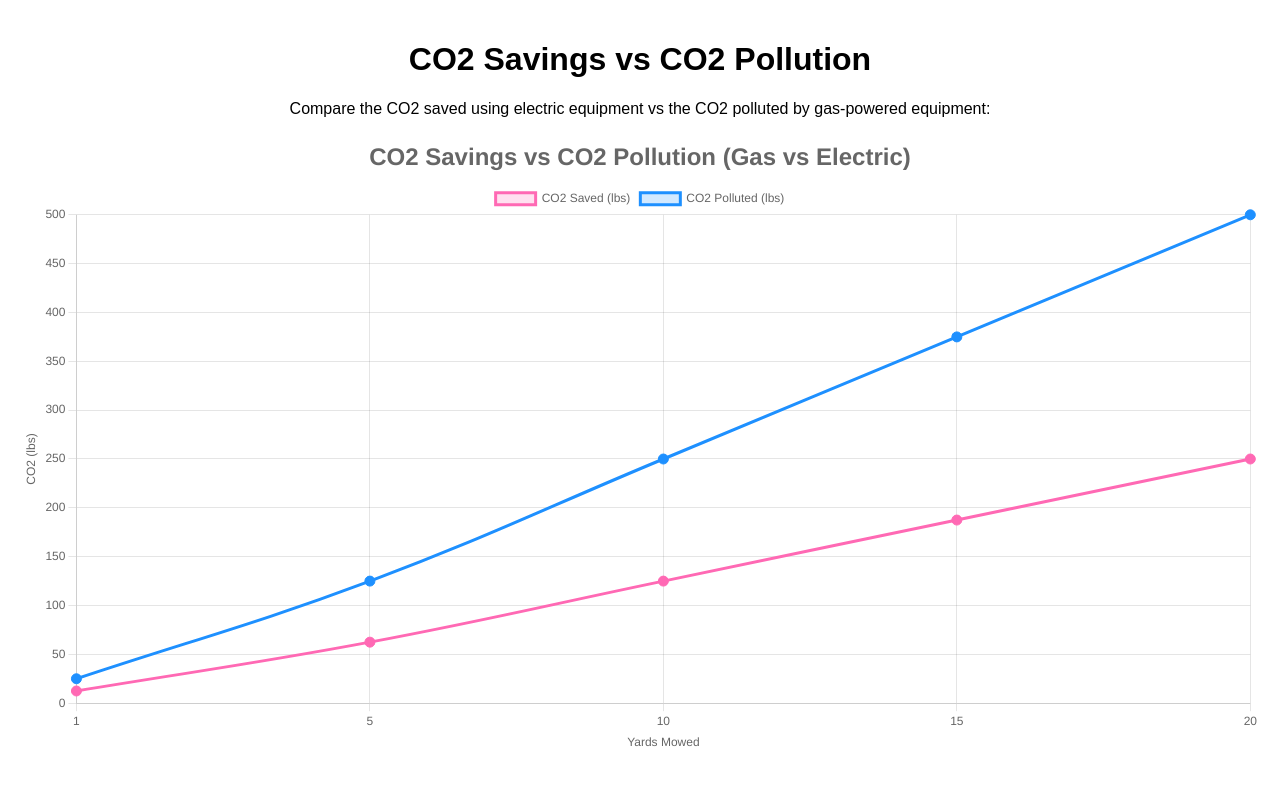
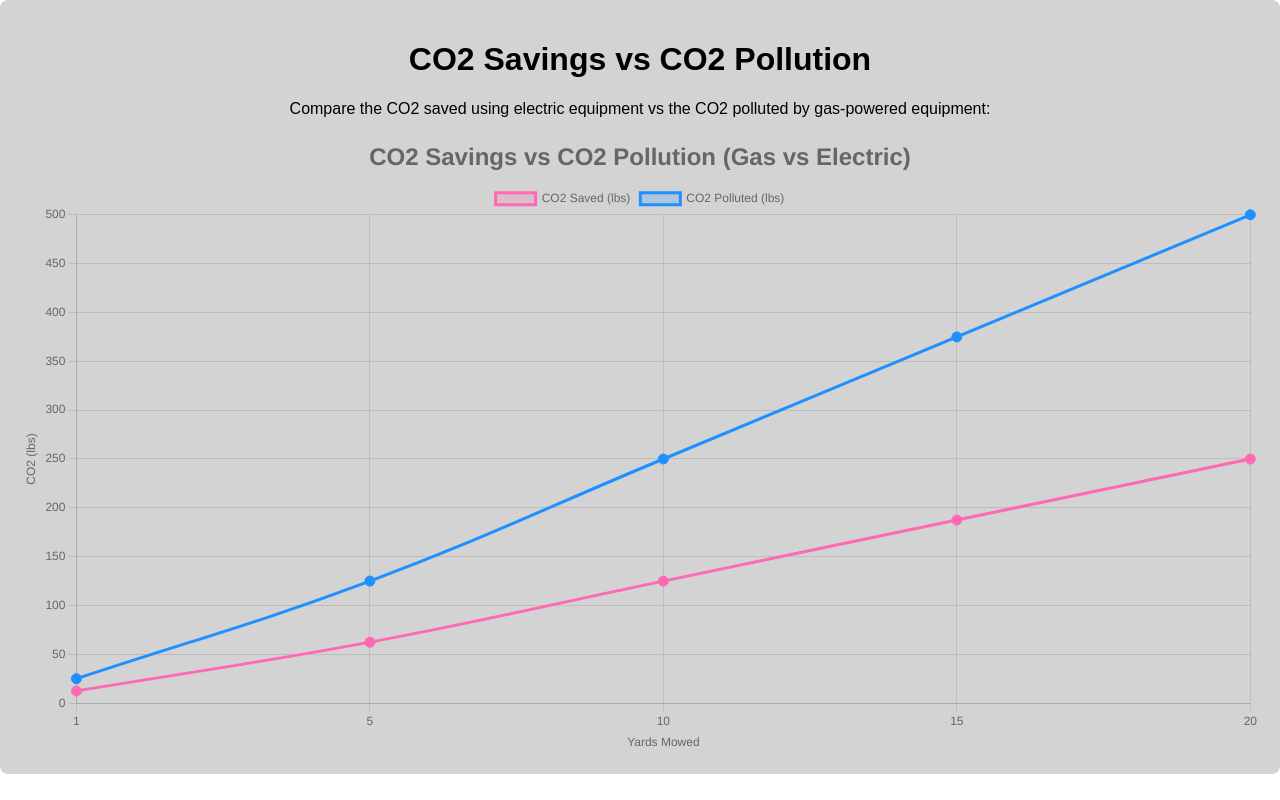
Before and after one commit to Hunt3r1997/lawn_website_project, a React (Create React App) app: page /co2 in a window 1280 px wide. Built offline with nearby package versions, Linux system fonts and the light colour scheme.

Commit message:
polished

```diff
--- a/src/components/CO2.js
+++ b/src/components/CO2.js
@@ -78,7 +78,7 @@ function CO2() {
     <div
       style={{
         padding: '20px',
-        backgroundColor: '#FFFFFF',
+        backgroundColor: '#d3d3d3',
         borderRadius: '8px',
         textAlign: 'center',
       }}
```
